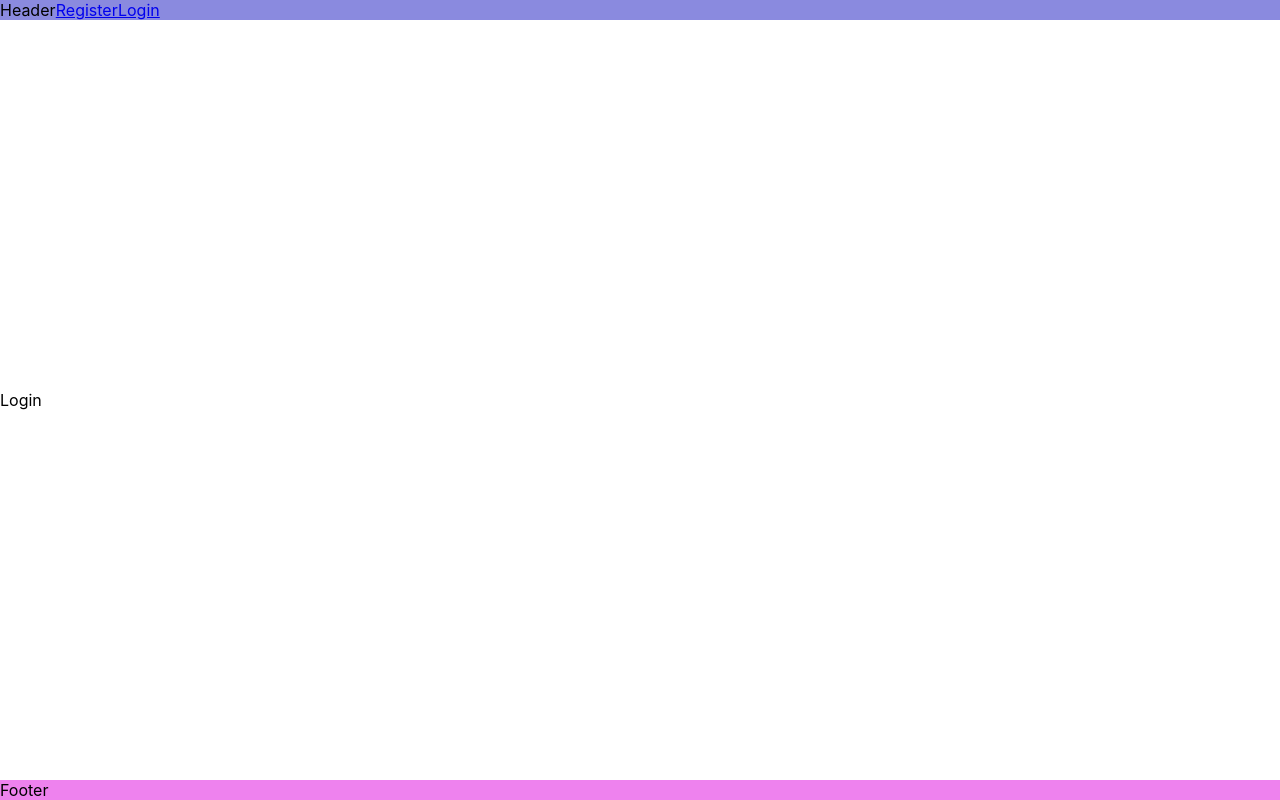
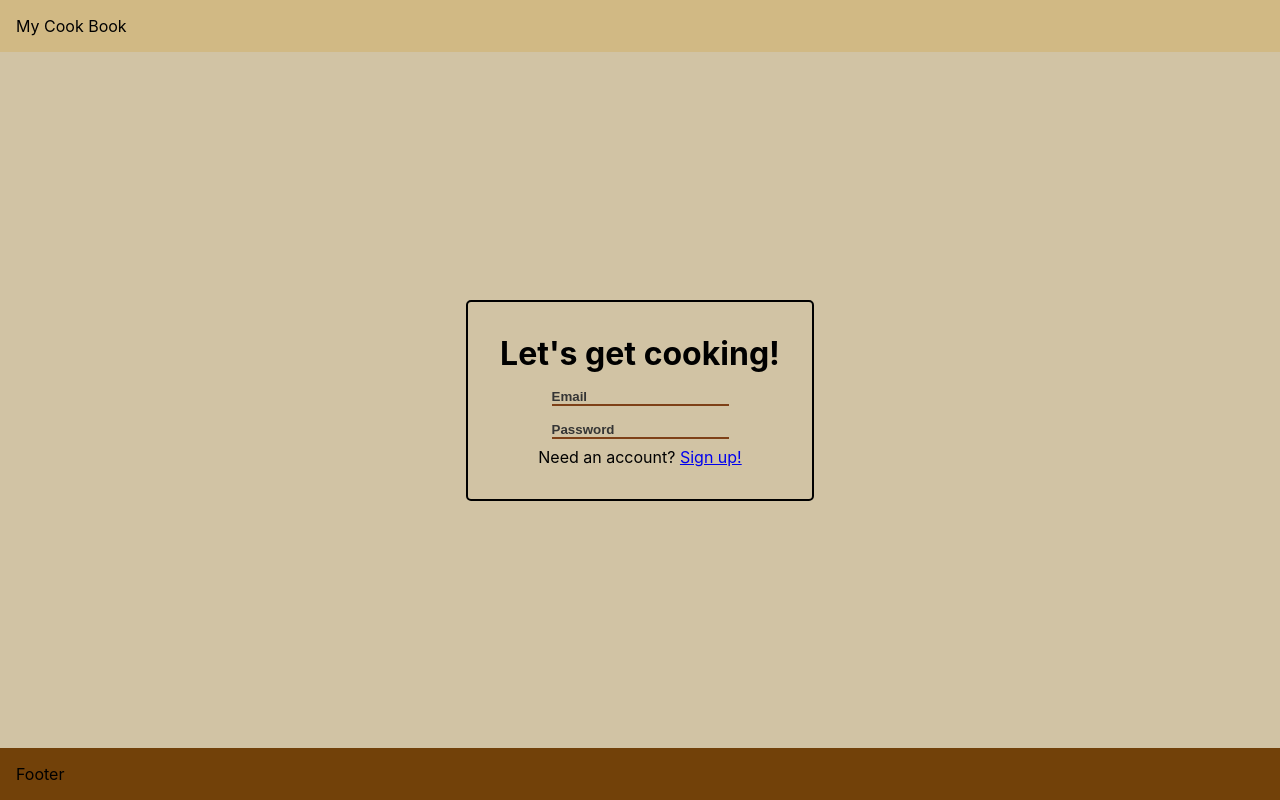
Before and after one commit to erikgalindo40/Full-Stack-Cook-Book, a React (Create React App) app in the folder frontend/: page /Login in a window 1280 px wide. Built offline with nearby package versions, Linux system fonts and the light colour scheme.

Commit message:
create form and form styles for Login and Register pages

```diff
--- a/frontend/src/App.css
+++ b/frontend/src/App.css
@@ -15,15 +15,65 @@ html, body, .App {
 }
 
 .App {
+  background-color: rgb(209, 195, 164);
   display: flex;
   flex-direction: column;
   justify-content: space-between;
 }
 
+/**********************
+      HEADER STYLES
+***********************/
 .header {
-  background-color: rgb(138, 138, 223);
+  display: flex;
+  justify-content: space-between;
+  background-color: rgb(209, 185, 132);
+  padding: 1em;
 }
-
+/**********************
+      FOOTER STYLES
+***********************/
 .footer {
-  background-color: violet;
+  background-color: rgb(114, 65, 9);
+  padding: 1em;
 }
+/**********************
+      FORM STYLES
+***********************/
+.form {
+  display: flex;
+  flex-direction: column;
+  border: 2px solid black;
+  border-radius: 5px;
+  padding: 2em;
+  gap: .5em;
+  text-align: center;
+}
+.form input {
+  display: block;
+  margin-inline: auto;
+  border: none;
+  background-color: transparent;
+  border-bottom: 2px solid rgb(126, 64, 23);
+}
+.form input:focus {
+  outline: none;
+}
+.form input::placeholder {
+  color: rgb(53, 53, 53);
+  font-weight: bold;
+}
+/**********************
+    LOGIN PAGE STYLES
+***********************/
+.login-main {
+  display: grid;
+  place-items: center;
+}
+/**********************
+  REGISTER PAGE STYLES
+***********************/
+.register-main {
+  display: grid;
+  place-items: center;
+}
--- a/frontend/src/components/Header.jsx
+++ b/frontend/src/components/Header.jsx
@@ -4,19 +4,13 @@ function Header() {
   const location = useLocation()
   return (
     <header className='header'>
-    Header
-    {location.pathname==='/Dashboard/'?
-    (
-      <>
+    My Cook Book
+    {location.pathname==='/Dashboard/'&&
+      <div>
       <Link to={'/Dashboard/'}>Dashboard</Link>
       <button>Logout</button>
-      </>
-    ):(
-      <>
-      <Link to={'/Register/'}>Register</Link>
-      <Link to={'/Login/'}>Login</Link>
-      </>
-    ) }
+      </div>
+    }
     </header>
   )
 }
--- a/frontend/src/pages/Dashboard.jsx
+++ b/frontend/src/pages/Dashboard.jsx
@@ -2,7 +2,7 @@ import React from 'react'
 
 function Dashboard() {
   return (
-    <div>Dashboard</div>
+    <main>Dashboard</main>
   )
 }
 
--- a/frontend/src/pages/Login.jsx
+++ b/frontend/src/pages/Login.jsx
@@ -1,8 +1,17 @@
-import React from 'react'
+import { Link } from 'react-router-dom'
 
 function Login() {
   return (
-    <div>Login</div>
+    <main className='login-main'>
+      <form className='login-form form'>
+        <h1>Let's get cooking!</h1>
+        <label htmlFor="email"></label>
+        <input type="text" name='email' id='email' placeholder='Email'/>
+        <label htmlFor="password"></label>
+        <input type="password" name='password' id='name' placeholder='Password'/>
+        <p>Need an account? <Link to={'/Register/'}>Sign up!</Link></p>
+      </form>
+    </main>
   )
 }
 
--- a/frontend/src/pages/Register.jsx
+++ b/frontend/src/pages/Register.jsx
@@ -1,8 +1,21 @@
-import React from 'react'
+import { Link, useLocation } from 'react-router-dom'
 
 function Register() {
   return (
-    <div>Register</div>
+    <main className='register-main'>
+      <form className='register-form form'>
+        <h1>Welcome In!</h1>
+        <label htmlFor="fullname"></label>
+        <input type="text" name='fullname' id='fullname' placeholder='Full Name'/>
+        <label htmlFor="email"></label>
+        <input type="text" name='email' id='email' placeholder='Email'/>
+        <label htmlFor="password"></label>
+        <input type="password" name='password' id='password' placeholder='Password'/>
+        <label htmlFor="password2"></label>
+        <input type="password" name='password2' id='password2' placeholder='Confirm Password'/>
+      <p>Have an account? <Link to={'/Login/'}>Login!</Link></p>
+      </form>
+    </main>
   )
 }
 
```
